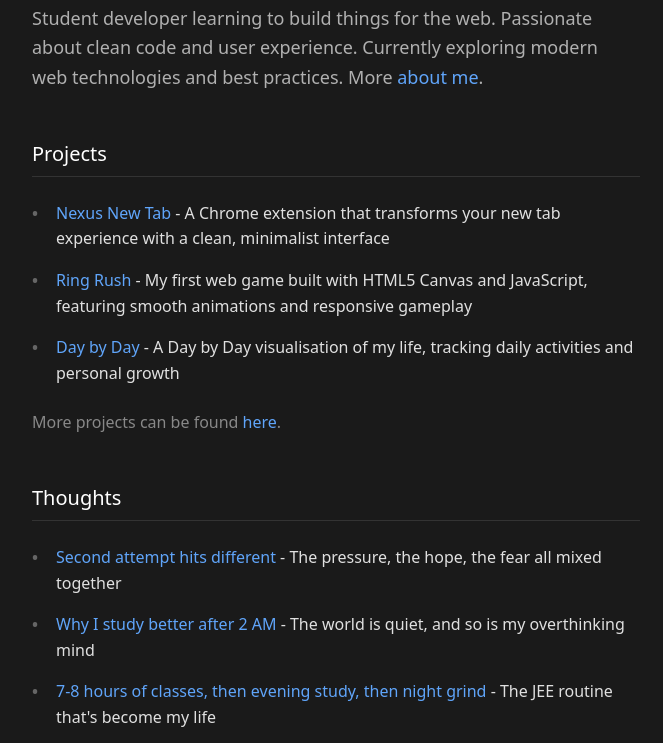
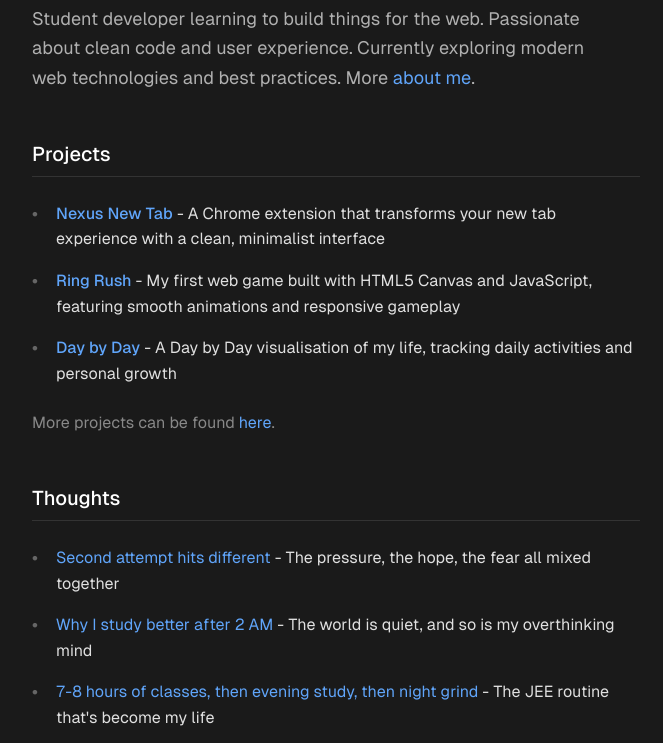
Before and after one commit to hellomosaddiq/mosaddiq-portfolio, a website built with Vite: page index.html in a window 1280 px wide. Shown: the part 108-851 px from the top of the page, without its empty margins (304-967 px from the left). Built offline with nearby package versions, Linux system fonts and the light colour scheme; files whose address does not match are found by name.

Commit message:
Update to proper Geist variable fonts from npm package
- Installed geist npm package for better font management
- Replaced old font files with variable fonts (Geist-Variable.woff2/ttf)
- Updated CSS to use proper variable font format
- Improved font loading performance with woff2 format

```diff
--- a/package.json
+++ b/package.json
@@ -13,5 +13,8 @@
     "postcss": "^8.5.6",
     "tailwindcss": "^3.4.17",
     "vite": "^7.0.0"
+  },
+  "dependencies": {
+    "geist": "^1.4.2"
   }
 }
--- a/src/styles/main.css
+++ b/src/styles/main.css
@@ -2,26 +2,11 @@
 @tailwind components;
 @tailwind utilities;
 
-/* Geist Font Declarations */
+/* Geist Font Declarations - Variable fonts */
 @font-face {
   font-family: 'Geist';
-  src: url('/fonts/Geist[wght].ttf') format('truetype-variations');
-  font-weight: 100 900;
-  font-style: normal;
-  font-display: swap;
-}
-
-@font-face {
-  font-family: 'Geist';
-  src: url('/fonts/Geist-Italic[wght].ttf') format('truetype-variations');
-  font-weight: 100 900;
-  font-style: italic;
-  font-display: swap;
-}
-
-@font-face {
-  font-family: 'GeistMono';
-  src: url('/fonts/GeistMono[wght].ttf') format('truetype-variations');
+  src: url('/fonts/Geist-Variable.woff2') format('woff2-variations'),
+       url('/fonts/Geist-Variable.ttf') format('truetype-variations');
   font-weight: 100 900;
   font-style: normal;
   font-display: swap;
@@ -29,9 +14,10 @@
 
 @font-face {
   font-family: 'GeistMono';
-  src: url('/fonts/GeistMono-Italic[wght].ttf') format('truetype-variations');
+  src: url('/fonts/GeistMono-Variable.woff2') format('woff2-variations'),
+       url('/fonts/GeistMono-Variable.ttf') format('truetype-variations');
   font-weight: 100 900;
-  font-style: italic;
+  font-style: normal;
   font-display: swap;
 }
 
```
Also changed, not shown: public/fonts/Geist-Variable.ttf (added), public/fonts/Geist-Variable.woff2 (added), public/fonts/GeistMono-Variable.ttf (added), public/fonts/GeistMono-Variable.woff2 (added), 1 other file.
